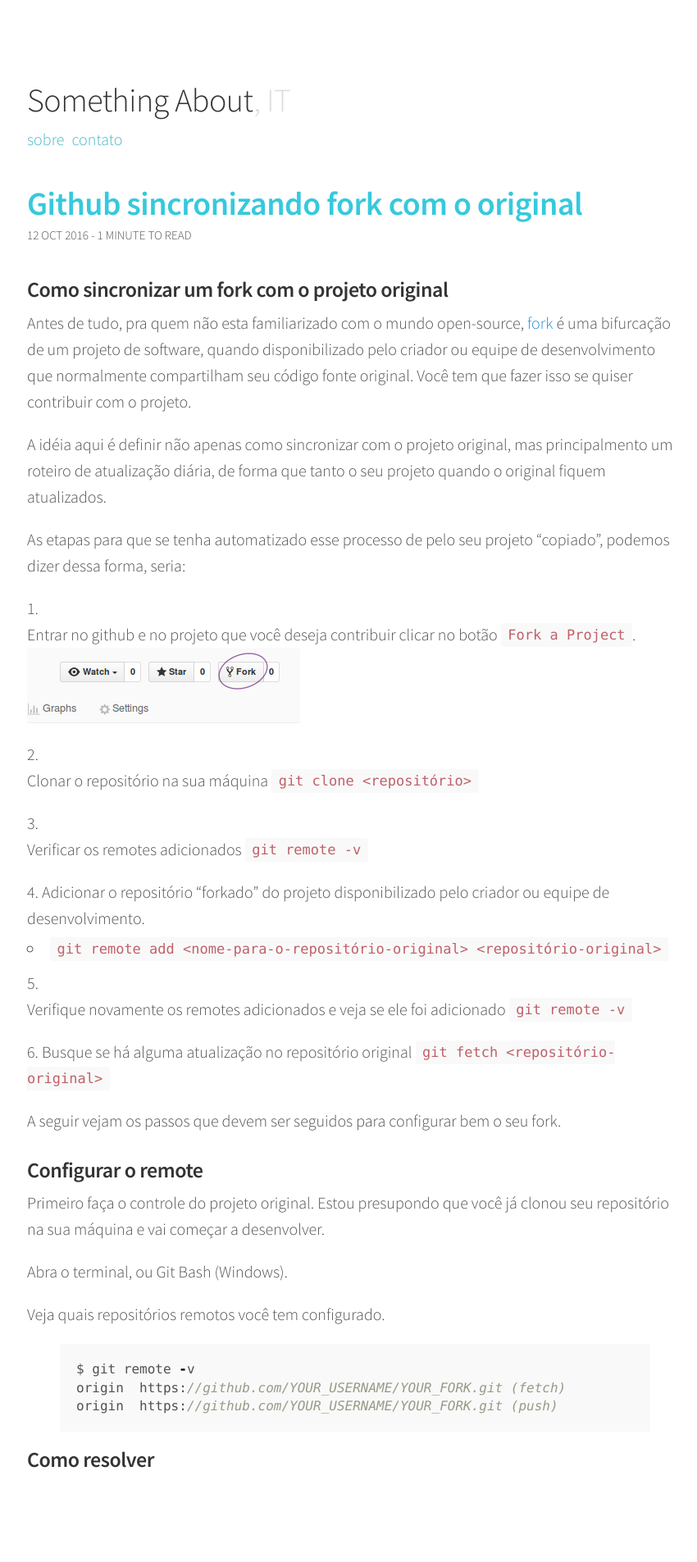
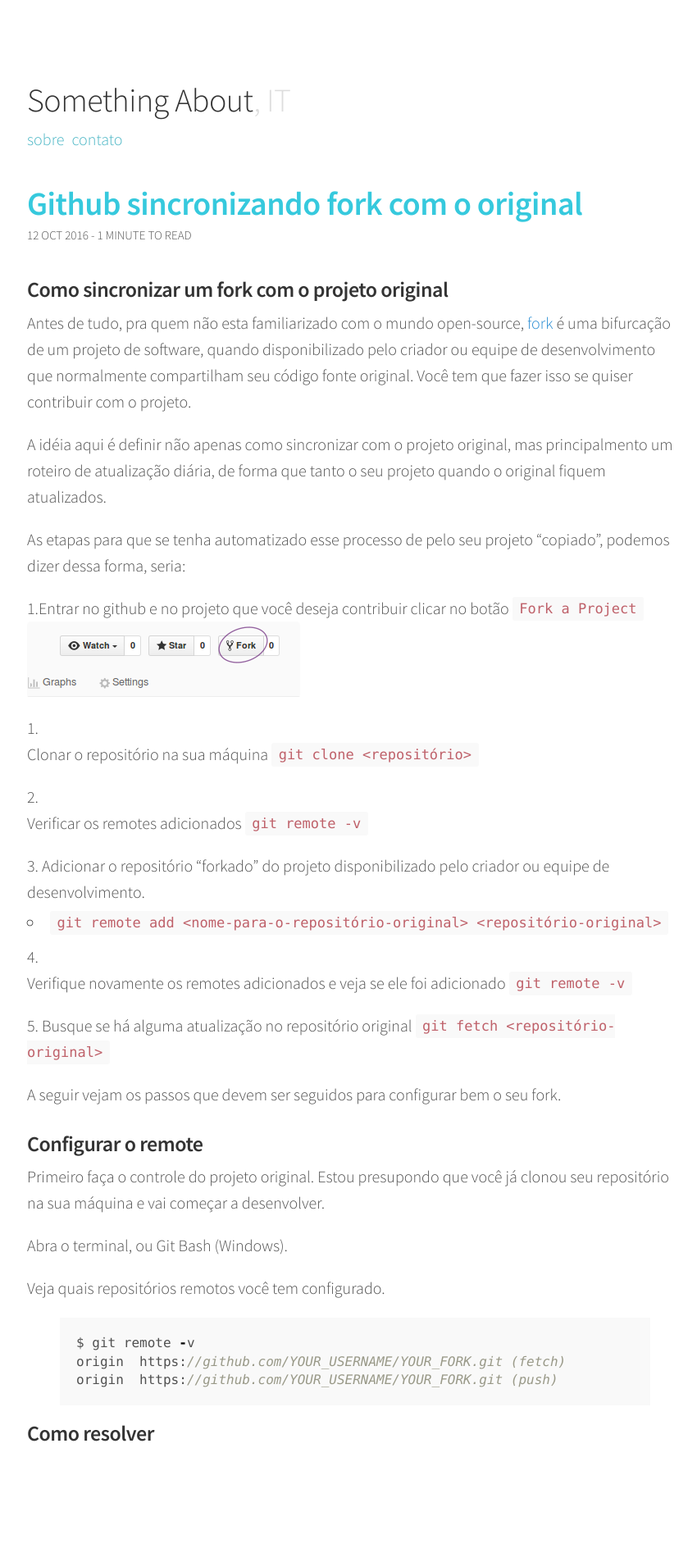
Before and after one commit to emilianocarvalho/emilianocarvalho.github.io, a Jekyll site: the page built from _posts/2016-10-11-github-sincronizando-fork-com-o-original.md, in a window 1280 px wide. Shown: the whole page at 82% size, without its empty margins (207-1057 px from the left). Built offline with Jekyll 4.4.1, drawn with Linux system fonts in a browser that asks for light colours; comment, search, counter and statistics services are not loaded; after the commit the page ends 1873 px from its top, so only the background shows below that.

Commit message:
Post, definindo um roteiro de atualização

```diff
--- a/_posts/2016-10-11-github-sincronizando-fork-com-o-original.md
+++ b/_posts/2016-10-11-github-sincronizando-fork-com-o-original.md
@@ -12,7 +12,7 @@ A idéia aqui é definir não apenas como sincronizar com o projeto original, ma
 
 As etapas para que se tenha automatizado esse processo de pelo seu projeto "copiado", podemos dizer dessa forma, seria:
 
-1. Entrar no github e no projeto que você deseja contribuir clicar no botão `Fork a Project`. ![Fork a project](images/fork-github.png)
+1.Entrar no github e no projeto que você deseja contribuir clicar no botão `Fork a Project` ![Fork a project](images/fork-github.png)
 
 2. Clonar o repositório na sua máquina `git clone <repositório>`
 
```
